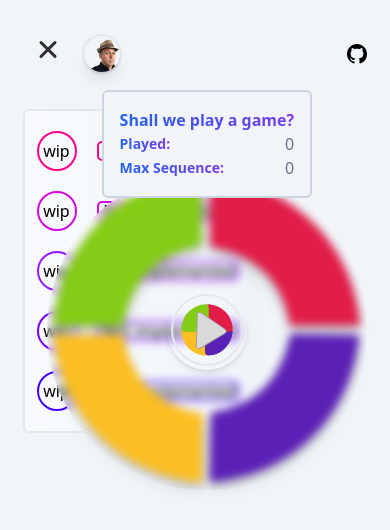
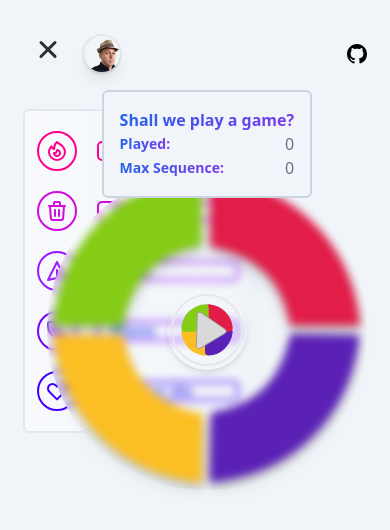
Before and after one commit to Hillsie/marco-polo, a React app: page / in a window 390 px wide. Both pictures are taken after a click on the button 63 px from the left and 51 px from the top of the page. Shown: the top 530 px of the page. Built offline with nearby package versions, Linux system fonts and the light colour scheme.

Commit message:
Main Menu, tweaks and mobile tweaks

```diff
--- a/src/Router.tsx
+++ b/src/Router.tsx
@@ -10,7 +10,7 @@ import NoMatch from "./pages/NoMatch";
 export const Router = observer(function Router() {
   return (
     <div className="bg-slate-100 relative grid gap-4 grid-cols-[0.05fr_0.3fr_2fr_0.05fr] grid-rows-[0.05fr_0.1fr_2fr_0.1fr] h-screen">
-      <div className="col-start-2 row-start-1 self-center relative">
+      <div className="relative col-start-2 row-start-1 self-center">
         <SideMenu />
       </div>
       <Routes>
--- a/src/components/Wrappers.tsx
+++ b/src/components/Wrappers.tsx
@@ -9,10 +9,14 @@ interface TextWrap {
     uppercase?: boolean;
     datestyle?: true;
   };
-  className?:"string";
+  className?: "string";
 }
 
-export default function TextStyleWrap({ children, options, className }: TextWrap) {
+export default function TextStyleWrap({
+  children,
+  options,
+  className,
+}: TextWrap) {
   return (
     <div
       className={clsx(
@@ -30,18 +34,35 @@ export default function TextStyleWrap({ children, options, className }: TextWrap
 }
 
 interface GradientWrap {
-  children: React.ReactNode,
-  className?: string,
+  children: React.ReactNode;
+  className?: string;
 }
 
-export function GradientStyleWrap({ children, className }:GradientWrap) {
+export function GradientStyleWrap({ children, className }: GradientWrap) {
   return (
-    <span className={
-      clsx(
+    <span
+      className={clsx(
         className,
-        "font-semibold text-transparent bg-clip-text  bg-gradient-to-r from-blue-600 to-violet-600",
-     )}>
+        "font-semibold text-transparent bg-clip-text  bg-gradient-to-r from-blue-600 to-violet-600"
+      )}
+    >
       {children}
     </span>
   );
 }
+
+interface IconWrap {
+  children: React.ReactNode;
+  style: { border: string };
+}
+
+export function IconStyleWrap({ children, style }: IconWrap) {
+  return (
+    <div
+      className="icon-placeholder flex justify-center items-center"
+      style={style}
+    >
+      {children}
+    </div>
+  );
+}
--- a/src/containers/MainContent.tsx
+++ b/src/containers/MainContent.tsx
@@ -6,7 +6,7 @@ import { MarcoPoloStore } from "../models/marco-polo";
 
 const MainContent = observer(function MainContent(): JSX.Element {
   // Apply context sparingly > https://reactjs.org/docs/context.html#before-you-use-context
-  // Additionally, needed to challenge my understanding of MobX;
+  // Additionally, I wanted to challenge my understanding of MobX;
   const store = MarcoPoloStore;
   return (
     <div className="relative flex flex-col items-center z-0">
--- a/src/containers/sideMenu/MenuItem.tsx
+++ b/src/containers/sideMenu/MenuItem.tsx
@@ -1,5 +1,15 @@
 import * as React from "react";
 import { motion } from "framer-motion";
+import { GradientStyleWrap, IconStyleWrap } from "../../components/Wrappers";
+
+const text = [
+  "Play With Friends",
+  "Trash Scores",
+  "Email",
+  "Phone",
+  "Sponsor Me",
+];
+const colors = ["#FF008C", "#D309E1", "#9C1AFF", "#7700FF", "#4400FF"];
 
 const variants = {
   open: {
@@ -18,28 +28,182 @@ const variants = {
   },
 };
 
-const colors = ["#FF008C", "#D309E1", "#9C1AFF", "#7700FF", "#4400FF"];
+type MenuProps = {
+  style: { border: string };
+  name?: string;
+  stroke?: string;
+};
 
-export const MenuItem = ({ i }:{ i: any}) => {
-  const style = { border: `2px solid ${colors[i]}` };
+function MenuAction({ style, name }: MenuProps): React.ReactElement {
+  return (
+    <div
+      className="text-placeholder flex  flex-col justify-center  align pl-3 font-extrabold text-sm leading-6"
+      style={style}
+    >
+      <GradientStyleWrap>{name}</GradientStyleWrap>
+    </div>
+  );
+}
+
+function PaperPlane({ style, stroke }: MenuProps) {
+  return (
+    <IconStyleWrap style={style}>
+      <svg
+        xmlns="http://www.w3.org/2000/svg"
+        className="h-6 w-6"
+        fill="none"
+        viewBox="0 0 24 24"
+        stroke={stroke}
+        strokeWidth="2"
+      >
+        <path
+          strokeLinecap="round"
+          strokeLinejoin="round"
+          d="M12 19l9 2-9-18-9 18 9-2zm0 0v-8"
+        />
+      </svg>
+    </IconStyleWrap>
+  );
+}
+
+function Phone({ style, stroke }: MenuProps) {
+  // Mobile
+  return (
+    <IconStyleWrap style={style}>
+      <svg
+        xmlns="http://www.w3.org/2000/svg"
+        className="h-6 w-6"
+        fill="none"
+        viewBox="0 0 24 24"
+        stroke={stroke}
+        strokeWidth="2"
+      >
+        <path
+          strokeLinecap="round"
+          strokeLinejoin="round"
+          d="M3 5a2 2 0 012-2h3.28a1 1 0 01.948.684l1.498 4.493a1 1 0 01-.502 1.21l-2.257 1.13a11.042 11.042 0 005.516 5.516l1.13-2.257a1 1 0 011.21-.502l4.493 1.498a1 1 0 01.684.949V19a2 2 0 01-2 2h-1C9.716 21 3 14.284 3 6V5z"
+        />
+      </svg>
+    </IconStyleWrap>
+  );
+}
+
+function Trash({ style, stroke }: MenuProps) {
+  return (
+    <IconStyleWrap style={style}>
+      <svg
+        xmlns="http://www.w3.org/2000/svg"
+        className="h-6 w-6"
+        fill="none"
+        viewBox="0 0 24 24"
+        stroke={stroke}
+        strokeWidth="2"
+      >
+        <path
+          strokeLinecap="round"
+          strokeLinejoin="round"
+          d="M19 7l-.867 12.142A2 2 0 0116.138 21H7.862a2 2 0 01-1.995-1.858L5 7m5 4v6m4-6v6m1-10V4a1 1 0 00-1-1h-4a1 1 0 00-1 1v3M4 7h16"
+        />
+      </svg>
+    </IconStyleWrap>
+  );
+}
+
+function PlayOnline({ style, stroke }: MenuProps) {
+  // Flame Icon
+  return (
+    <IconStyleWrap style={style}>
+      <svg
+        xmlns="http://www.w3.org/2000/svg"
+        className="h-6 w-6"
+        fill="none"
+        stroke={stroke}
+        strokeWidth="2"
+      >
+        <path
+          strokeLinecap="round"
+          strokeLinejoin="round"
+          d="M17.657 18.657A8 8 0 016.343 7.343S7 9 9 10c0-2 .5-5 2.986-7C14 5 16.09 5.777 17.656 7.343A7.975 7.975 0 0120 13a7.975 7.975 0 01-2.343 5.657z"
+        />
+        <path
+          strokeLinecap="round"
+          strokeLinejoin="round"
+          d="M9.879 16.121A3 3 0 1012.015 11L11 14H9c0 .768.293 1.536.879 2.121z"
+        />
+      </svg>
+    </IconStyleWrap>
+  );
+}
+
+function ShowTheLove({ style, stroke }: MenuProps) {
+  // Heart Icon
+  return (
+    <IconStyleWrap style={style}>
+      <svg
+        xmlns="http://www.w3.org/2000/svg"
+        className="h-6 w-6"
+        fill="none"
+        viewBox="0 0 24 24"
+        stroke={stroke}
+        strokeWidth="2"
+      >
+        <path
+          strokeLinecap="round"
+          strokeLinejoin="round"
+          d="M4.318 6.318a4.5 4.5 0 000 6.364L12 20.364l7.682-7.682a4.5 4.5 0 00-6.364-6.364L12 7.636l-1.318-1.318a4.5 4.5 0 00-6.364 0z"
+        />
+      </svg>
+    </IconStyleWrap>
+  );
+}
+
+function DefaultIcon({ style, stroke }: MenuProps) {
+  // Exclamation Icon
+  return (
+    <IconStyleWrap style={style}>
+      <svg
+        xmlns="http://www.w3.org/2000/svg"
+        height="24"
+        width="24"
+        stroke={stroke}
+      >
+        <path d="M11 11h2V5h-2Zm1 4q.425 0 .713-.288Q13 14.425 13 14t-.287-.713Q12.425 13 12 13t-.712.287Q11 13.575 11 14t.288.712Q11.575 15 12 15ZM2 22V4q0-.825.588-1.413Q3.175 2 4 2h16q.825 0 1.413.587Q22 3.175 22 4v12q0 .825-.587 1.413Q20.825 18 20 18H6Zm2-4.825L5.175 16H20V4H4ZM4 4v13.175Z" />
+      </svg>
+    </IconStyleWrap>
+  );
+}
+
+function menuOptions(option: number) {
+  switch (option) {
+    case 0:
+      return [PlayOnline, MenuAction];
+    case 1:
+      return [Trash, MenuAction];
+    case 2:
+      return [PaperPlane, MenuAction];
+    case 3:
+      return [Phone, MenuAction];
+    case 4:
+      return [ShowTheLove, MenuAction];
+    default:
+      return [DefaultIcon, MenuAction];
+  }
+}
+
+export const MenuItem = ({ i }: { i: number }) => {
+  const style = { border: `2px solid ${colors[i]}`, fill: `${colors[i]}` };
+  const name = text[i];
+  const stroke = colors[i];
+  //  Switching up components with i
+  const [Icon, Menu] = menuOptions(i);
   return (
     <motion.li
       variants={variants}
       whileHover={{ scale: 1.1 }}
       whileTap={{ scale: 0.95 }}
     >
-      <div
-        className="icon-placeholder flex flex-col justify-center pl-1"
-        style={style}
-      >
-        wip
-      </div>
-      <div
-        className="text-placeholder flex  flex-col justify-center pl-1"
-        style={style}
-      >
-        Not implemented
-      </div>
+      <Icon style={style} stroke={stroke} />
+      <Menu style={style} name={name} />
     </motion.li>
   );
 };
--- a/src/containers/sideMenu/SideMenu.tsx
+++ b/src/containers/sideMenu/SideMenu.tsx
@@ -38,7 +38,7 @@ export const SideMenu = () => {
       ref={containerRef}
     >
       <motion.div variants={sidebar} />
-     <Navigation isOpen={isOpen} />
+      <Navigation isOpen={isOpen} />
       <MenuToggle toggle={() => toggleOpen()} />
     </motion.nav>
   );
--- a/src/models/marco-polo.ts
+++ b/src/models/marco-polo.ts
@@ -1,11 +1,5 @@
-import {
-  makeObservable,
-  observable,
-  action,
-  flow,
-} from "mobx";
+import { makeObservable, observable, action, flow } from "mobx";
 import Queue from "./queue";
-
 
 type Turn = "marco" | "player" | "idle";
 type SequenceState = "success" | "failed" | "idle";
@@ -72,7 +66,7 @@ class MarcoPolo {
     if (this.sequencer.length > 0) {
       this.sequencer.clear();
     }
-    const randomNum = this.generateRandTile(5);  // random tile between 1 and 4
+    const randomNum = this.generateRandTile(5); // random tile between 1 and 4
     this.queue.enqueue(randomNum);
   }
 
@@ -80,7 +74,6 @@ class MarcoPolo {
     // tiles are between 1 and 4
     return Math.floor(Math.random() * (max - 1) + 1);
   }
-
 
   reset() {
     this.activate = false;
@@ -111,7 +104,7 @@ class MarcoPolo {
         this.activate = yield Timeout(false, speed2);
         // clear the active tile after the animation is complete
         this.activeTile = [];
-       // remove the  tile from the queue
+        // remove the  tile from the queue
         this.queue.dequeue();
       }
       // delay before the players turn
@@ -130,10 +123,9 @@ class MarcoPolo {
       this.queue.enqueue(num);
       // entire sequence is correct
       if (this.sequencer.length > this.score) {
-        this.score = this.sequencer.length;
+        this.score = this.sequencer.length - 1; // account for a failure being 1 less than the current sequence
       }
       this.sequencer.dequeue();
-      // TODO: check logic
       if (this.sequencer.length === 0) {
         this.turn = "marco";
         const randomNum = this.generateRandTile(5);
@@ -141,7 +133,7 @@ class MarcoPolo {
         this.animate();
       }
     } else {
-       this.turn = "idle";
+      this.turn = "idle";
       this.sequenceSelected = "failed";
       this.gamesPlayed = this.gamesPlayed + 1;
       this.delayedRestart();
@@ -170,7 +162,7 @@ class MarcoPolo {
   }
 
   isWrong() {
-    return this.sequenceSelected === "failed"? true : false;
+    return this.sequenceSelected === "failed" ? true : false;
   }
 
   filterActive(num: number) {
```
